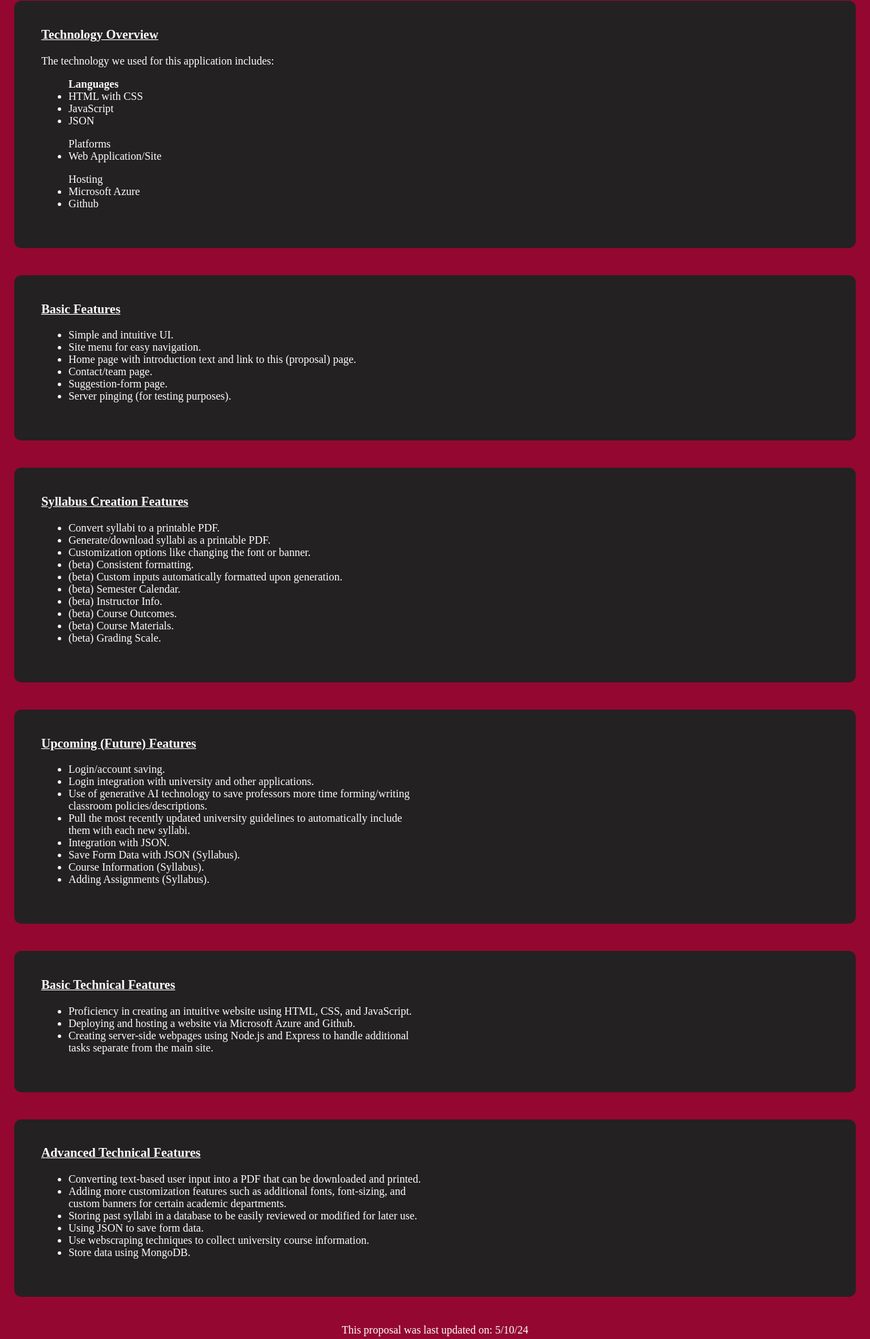
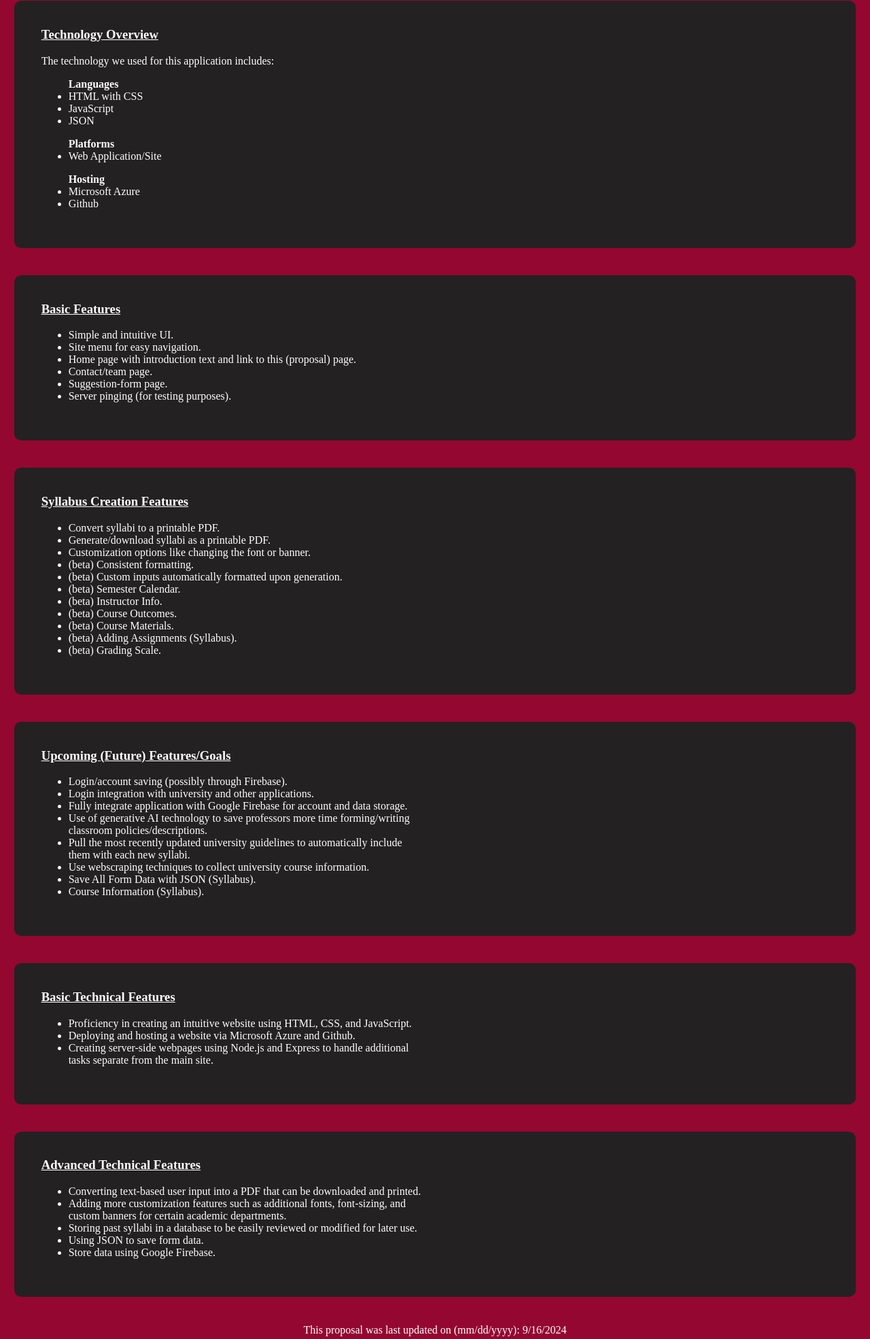
Before and after one commit to TheKrabbyPatties/syllabye-product-proposal, a plain HTML site: page index.html in a window 1280 px wide. Shown: the part 570-2540 px from the top of the page at 68% size. Drawn offline with Linux system fonts and the light colour scheme.

Commit message:
Update index.html
made minor fixes and updated features

```diff
--- a/index.html
+++ b/index.html
@@ -12,10 +12,10 @@
     <h1>SyllaBye Product Overview</h1>
 
     <h3>Team Members</h3>
-    <p>Olivia Adamic, Joshua Brown, Kevin Danowski, Logan Prasczewicz, Emilio Vilchis, and Kevin Zamudio</p><br>
+    <p>Olivia Adamic, Joshua Brown, Kevin Danowski, Logan Prasczewicz, Emilio Vilchis, Kevin Zamudio, and Vy Nguyen Khanh Le</p><br>
 
     <h3>Meet the Team: </h3>
-    <p><a href="https://thekrabbypatties.azurewebsites.net/">Click Here</a></p><br>
+    <p>You can view our team's site by clicking: <a href="https://thekrabbypatties.azurewebsites.net/">HERE</a></p><br>
 
     <h3>Application Description</h3>
     <p>SyllaBye is an application created to help professors and other university administrators with the process of creating and updating the syllabi for different classes and departments.
@@ -33,10 +33,10 @@
             <li>JavaScript</li>
             <li>JSON</li>
         </ul>
-        <ul><b></b>Platforms</b>
+        <ul><b>Platforms</b>
             <li>Web Application/Site</li>
         </ul>
-        <ul><b></b>Hosting</b>
+        <ul><b>Hosting</b>
             <li>Microsoft Azure</li>
             <li>Github</li>
         </ul>
@@ -66,21 +66,22 @@
             <li>(beta) Instructor Info.</li>
             <li>(beta) Course Outcomes.</li>
             <li>(beta) Course Materials.</li>
+            <li>(beta) Adding Assignments (Syllabus).</li>
             <li>(beta) Grading Scale.</li>
         </ul>
         </div>
 
     <div class="container2">
-    <h3>Upcoming (Future) Features</h3>
+    <h3>Upcoming (Future) Features/Goals</h3>
     <ul>
-        <li>Login/account saving.</li>
+        <li>Login/account saving (possibly through Firebase).</li>
         <li>Login integration with university and other applications.</li>
+        <li>Fully integrate application with Google Firebase for account and data storage.</li>
         <li>Use of generative AI technology to save professors more time forming/writing classroom policies/descriptions.</li>
         <li>Pull the most recently updated university guidelines to automatically include them with each new syllabi.</li>
-        <li>Integration with JSON.</li>
-        <li>Save Form Data with JSON (Syllabus).</li>
+        <li>Use webscraping techniques to collect university course information.</li>
+        <li>Save All Form Data with JSON (Syllabus).</li>
         <li>Course Information (Syllabus).</li>
-        <li>Adding Assignments (Syllabus).</li>
     </ul>
     </div>
 
@@ -100,12 +101,11 @@
         <li>Adding more customization features such as additional fonts, font-sizing, and custom banners for certain academic departments.</li>
         <li>Storing past syllabi in a database to be easily reviewed or modified for later use.</li>
         <li>Using JSON to save form data.</li>
-        <li>Use webscraping techniques to collect university course information.</li>
-        <li>Store data using MongoDB.</li>
+        <li>Store data using Google Firebase.</li>
     </ul>
     </div>
 
-    <p class="p2">This proposal was last updated on: 5/10/24</p>
+    <p class="p2">This proposal was last updated on (mm/dd/yyyy): 9/16/2024</p>
 
 
 </body>
```
